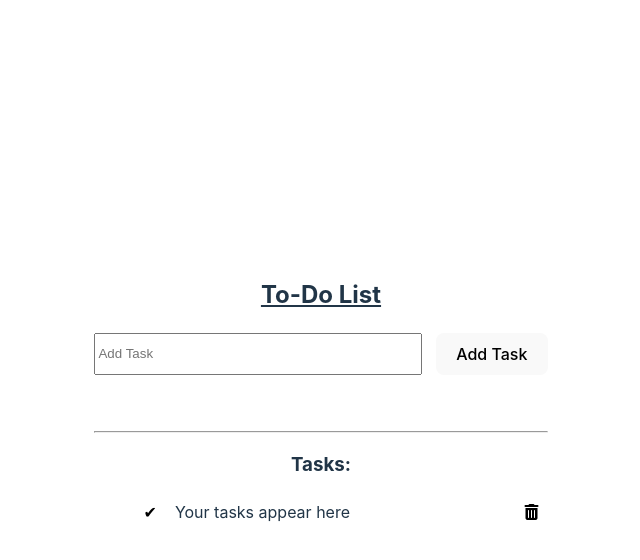
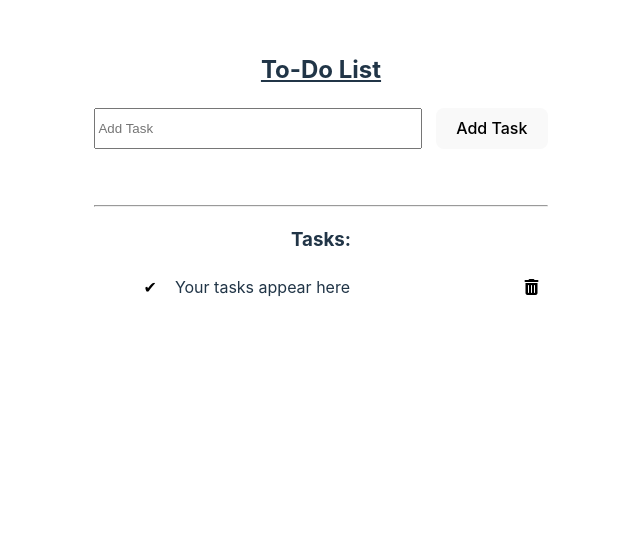
Before and after one commit to Harshit-Mourya/to-do-app, a React (Vite) app: page / in a window 1280 px wide. Shown: the top 560 px of the page, without its empty margins (319-959 px from the left). Built offline with nearby package versions, Linux system fonts and the light colour scheme.

Commit message:
css changes

```diff
--- a/src/index.css
+++ b/src/index.css
@@ -28,7 +28,7 @@ body {
 
   min-width: 320px;
   min-height: 100vh;
-  place-items: center;
+  place-items: start center;
 }
 
 h1 {
```
